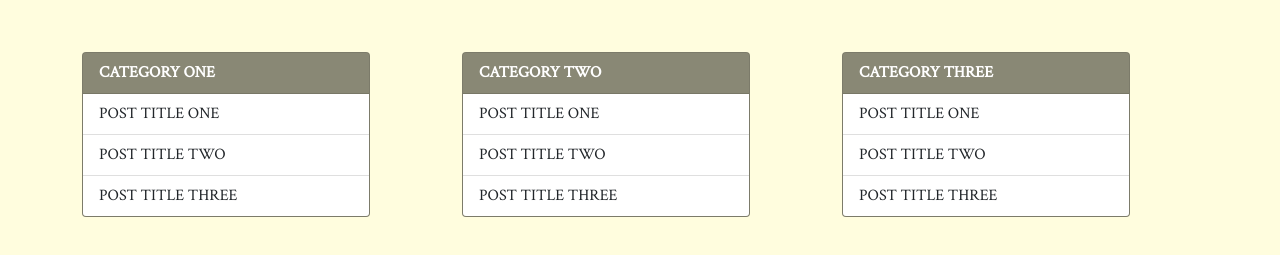
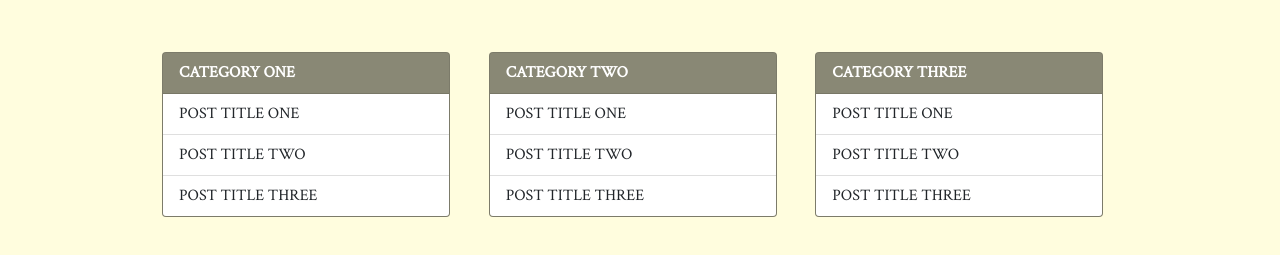
Before and after one commit to samisweb/BLOG2, a plain HTML site: page ARTICLES/blogpost.html in a window 1280 px wide. Shown: the part 521-776 px from the top of the page. Drawn offline with nearby package versions, Linux system fonts and the light colour scheme; files whose address does not match are found by name.

Commit message:
Update blogpost.html

```diff
--- a/ARTICLES/blogpost.html
+++ b/ARTICLES/blogpost.html
@@ -54,7 +54,7 @@
 
 </div>
 
-<div class="container">
+<div class="container" style="max-width: 980px;">
   <div class="row">
 
     <div class="col-sm">
```
